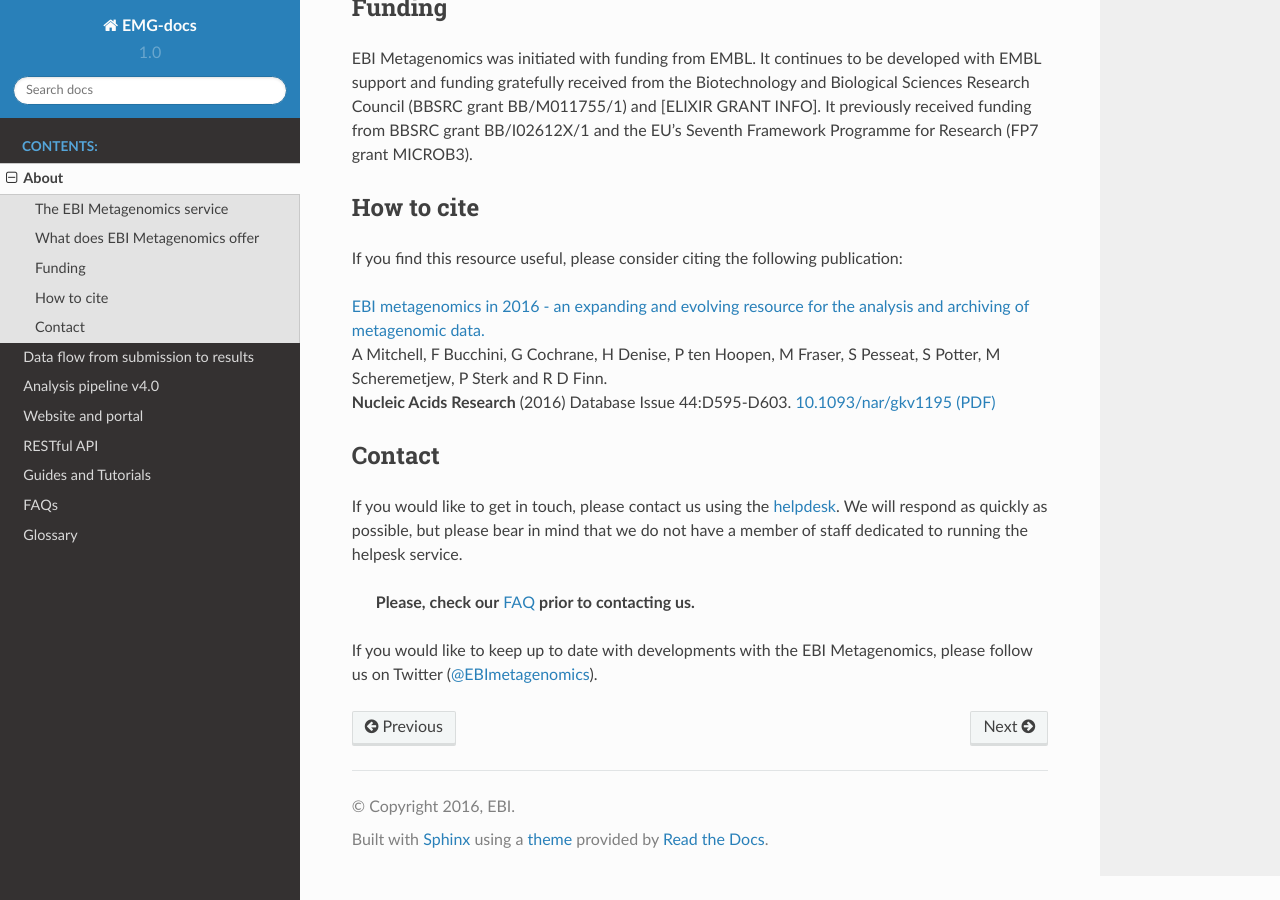
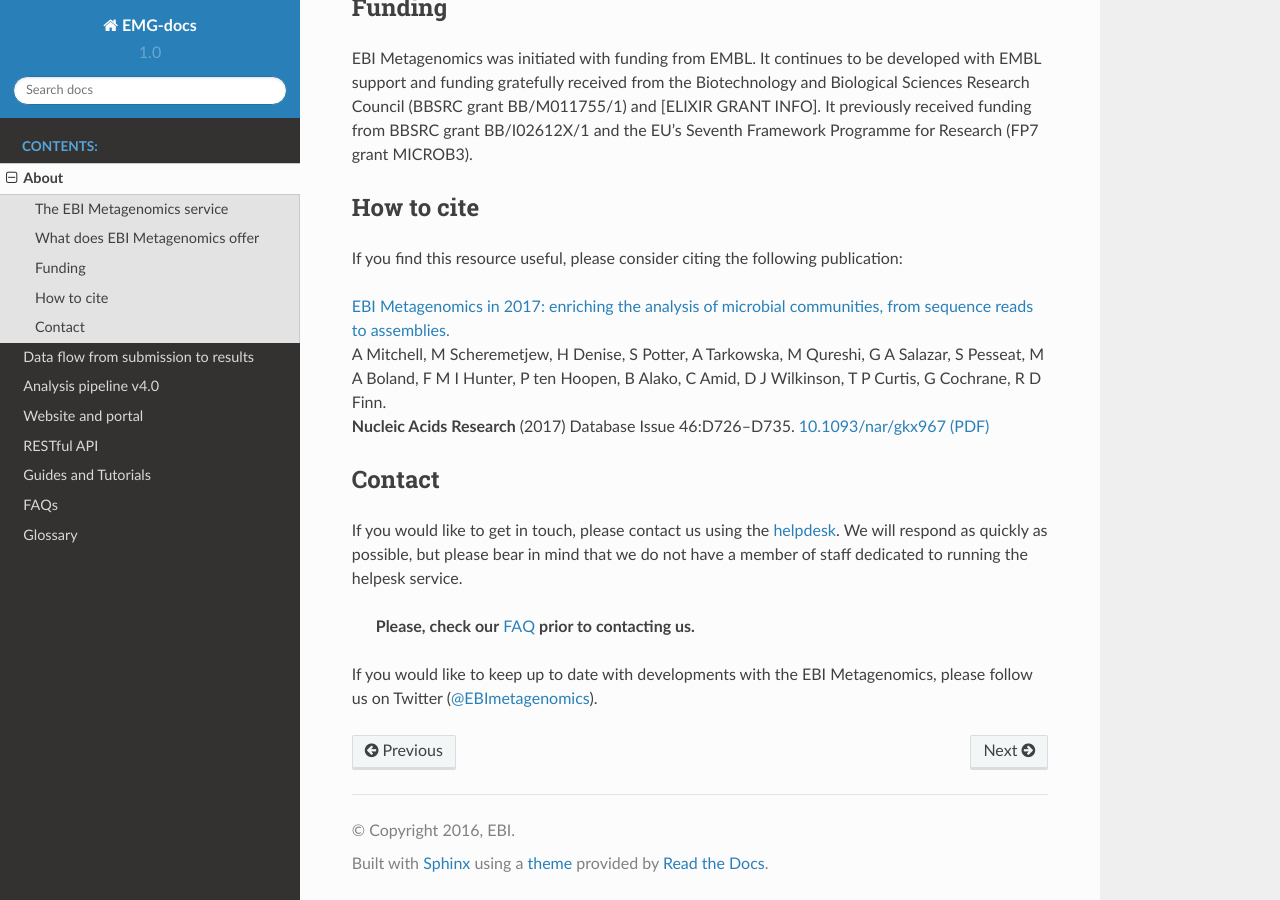
Before and after one commit to EBI-Metagenomics/EMG-docs, a Sphinx documentation site: the page built from docs/about.rst, in a window 1280 px wide and 900 px high, scrolled down 849 px. Built offline with Sphinx 7.4.7 and the Read the Docs theme 2.0.0, drawn with Linux system fonts in a browser that asks for light colours.

Commit message:
Updated How to cite section (latest NAR paper).

```diff
--- a/docs/about.rst
+++ b/docs/about.rst
@@ -30,9 +30,9 @@
 -----------
 If you find this resource useful, please consider citing the following publication:
 
-| `EBI metagenomics in 2016 - an expanding and evolving resource for the analysis and archiving of metagenomic data. <https://academic.oup.com/nar/article/44/D1/D595/2502680/EBI-metagenomics-in-2016-an-expanding-and-evolving>`_
-| A Mitchell, F Bucchini, G Cochrane, H Denise, P ten Hoopen, M Fraser, S Pesseat, S Potter, M Scheremetjew, P Sterk and R D Finn.
-| **Nucleic Acids Research** (2016) Database Issue 44:D595-D603. `10.1093/nar/gkv1195 (PDF) <https://nar.oxfordjournals.org/content/44/D1/D595.full.pdf>`_
+| `EBI Metagenomics in 2017: enriching the analysis of microbial communities, from sequence reads to assemblies. <https://academic.oup.com/nar/article/46/D1/D726/4561650>`_
+| A Mitchell, M Scheremetjew, H Denise, S Potter, A Tarkowska, M Qureshi, G A Salazar, S Pesseat, M A Boland, F M I Hunter, P ten Hoopen, B Alako, C Amid, D J Wilkinson, T P Curtis, G Cochrane, R D Finn.
+| **Nucleic Acids Research** (2017) Database Issue 46:D726–D735. `10.1093/nar/gkx967 (PDF) <https://academic.oup.com/nar/article-pdf/46/D1/D726/23162872/gkx967.pdf>`_
 
 -------
 Contact
```
